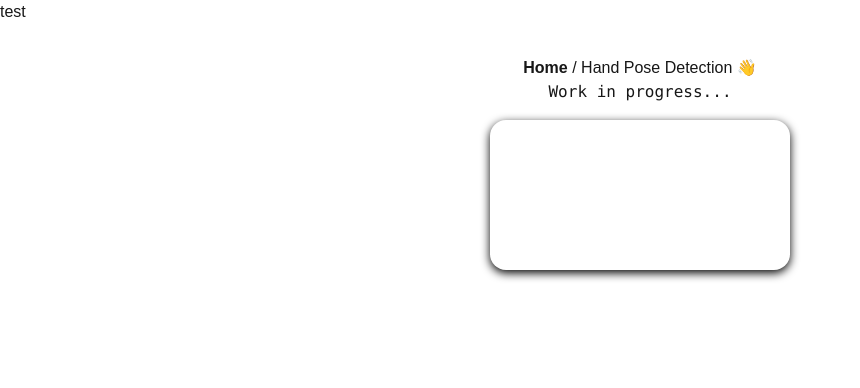
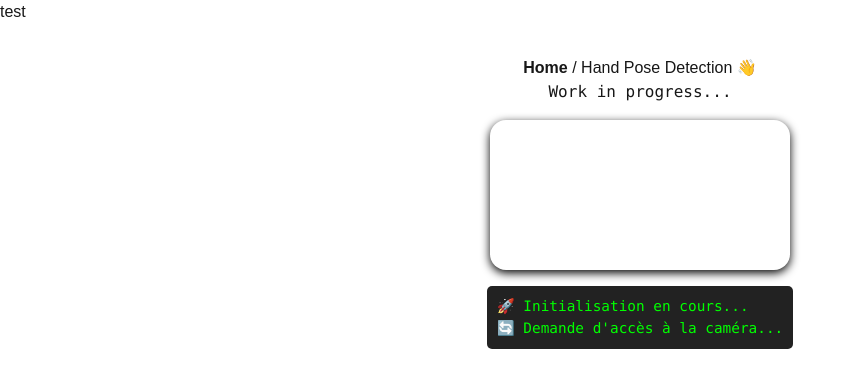
Before and after one commit to MarcHerilala/rock-paper-scissors, a Next.js app: page / in a window 1280 px wide. Shown: the top 388 px of the page, without its empty margins (0-860 px from the left). Built offline with nearby package versions, Linux system fonts and the light colour scheme; no server answers; what @tensorflow/tfjs-backend-wasm would draw is missing.

Commit message:
display log on the ui

```diff
--- a/components/HandTracking.tsx
+++ b/components/HandTracking.tsx
@@ -1,3 +1,5 @@
+"use client"; // Important pour Next.js 15
+
 import styles from "/styles/Home.module.css";
 import { useEffect, useRef, useState } from "react";
 import {
@@ -15,10 +17,12 @@ import * as tfjsWasm from "@tensorflow/tfjs-backend-wasm";
 tfjsWasm.setWasmPaths("https://cdn.jsdelivr.net/npm/@tensorflow/tfjs-backend-wasm");
 
 // Fonction pour configurer la vidéo
-async function setupVideo(): Promise<HTMLVideoElement> {
+async function setupVideo(setLogs: (log: string) => void): Promise<HTMLVideoElement> {
+  setLogs("🔄 Demande d'accès à la caméra...");
   const video = document.getElementById("video") as HTMLVideoElement;
   const stream = await navigator.mediaDevices.getUserMedia({ video: true });
 
+  setLogs("✅ Caméra activée !");
   video.srcObject = stream;
   await new Promise<void>((resolve) => {
     video.onloadedmetadata = () => resolve();
@@ -28,11 +32,13 @@ async function setupVideo(): Promise<HTMLVideoElement> {
   video.width = video.videoWidth;
   video.height = video.videoHeight;
 
+  setLogs(`🎥 Vidéo prête (width: ${video.width}, height: ${video.height})`);
   return video;
 }
 
 // Fonction pour configurer le détecteur de main
-async function setupDetector(): Promise<HandDetector> {
+async function setupDetector(setLogs: (log: string) => void): Promise<HandDetector> {
+  setLogs("🔄 Initialisation du détecteur...");
   const model = SupportedModels.MediaPipeHands;
   const detector = await createDetector(model, {
     runtime: "mediapipe",
@@ -40,17 +46,20 @@ async function setupDetector(): Promise<HandDetector> {
     solutionPath: "https://cdn.jsdelivr.net/npm/@mediapipe/hands"
   });
 
+  setLogs("✅ Détecteur prêt !");
   return detector;
 }
 
 // Fonction pour configurer le canvas
-async function setupCanvas(video: HTMLVideoElement): Promise<CanvasRenderingContext2D> {
+async function setupCanvas(video: HTMLVideoElement, setLogs: (log: string) => void): Promise<CanvasRenderingContext2D> {
+  setLogs("🎨 Configuration du canvas...");
   const canvas = document.getElementById("canvas") as HTMLCanvasElement;
   const ctx = canvas.getContext("2d") as CanvasRenderingContext2D;
 
   canvas.width = video.width;
   canvas.height = video.height;
 
+  setLogs("✅ Canvas prêt !");
   return ctx;
 }
 
@@ -58,17 +67,22 @@ export default function HandPoseDetection() {
   const detectorRef = useRef<HandDetector | null>(null);
   const videoRef = useRef<HTMLVideoElement | null>(null);
   const [ctx, setCtx] = useState<CanvasRenderingContext2D | null>(null);
+  const [logs, setLogs] = useState<string[]>([]);
 
   useEffect(() => {
     async function initialize() {
       try {
-        const video = await setupVideo();
+        setLogs(["🚀 Initialisation en cours..."]); // Réinitialisation des logs
+
+        const video = await setupVideo((msg) => setLogs((prev) => [...prev, msg]));
         videoRef.current = video;
-        const context = await setupCanvas(video);
+
+        const context = await setupCanvas(video, (msg) => setLogs((prev) => [...prev, msg]));
         setCtx(context);
-        detectorRef.current = await setupDetector();
+
+        detectorRef.current = await setupDetector((msg) => setLogs((prev) => [...prev, msg]));
       } catch (error) {
-        console.error("Error initializing hand detection:", error);
+        setLogs((prev) => [...prev, `❌ Erreur: ${error.message}`]);
       }
     }
 
@@ -78,10 +92,12 @@ export default function HandPoseDetection() {
   useAnimationFrame(async () => {
     if (!detectorRef.current || !videoRef.current || !ctx) return;
 
+    setLogs((prev) => [...prev, "📸 Détection en cours..."]);
     const hands = await detectorRef.current.estimateHands(videoRef.current, {
       flipHorizontal: false
     });
 
+    setLogs((prev) => [...prev, `🖐️ Mains détectées: ${hands.length}`]);
     ctx.clearRect(0, 0, videoRef.current.videoWidth, videoRef.current.videoHeight);
     ctx.drawImage(videoRef.current, 0, 0, videoRef.current.videoWidth, videoRef.current.videoHeight);
     drawHands(hands, ctx);
@@ -109,7 +125,7 @@ export default function HandPoseDetection() {
         ></canvas>
         <video
           style={{
-            visibility: "visible",
+            visibility: "hidden",
             transform: "scaleX(-1)",
             position: "absolute",
             top: 0,
@@ -120,6 +136,22 @@ export default function HandPoseDetection() {
           id="video"
           playsInline
         ></video>
+
+        {/* Section affichage des logs */}
+        <pre
+          style={{
+            marginTop: "1rem",
+            background: "#222",
+            color: "#0f0",
+            padding: "10px",
+            borderRadius: "5px",
+            maxWidth: "85vw",
+            overflow: "auto",
+            fontSize: "0.9rem"
+          }}
+        >
+          {logs.join("\n")}
+        </pre>
       </main>
     </div>
   );
```
